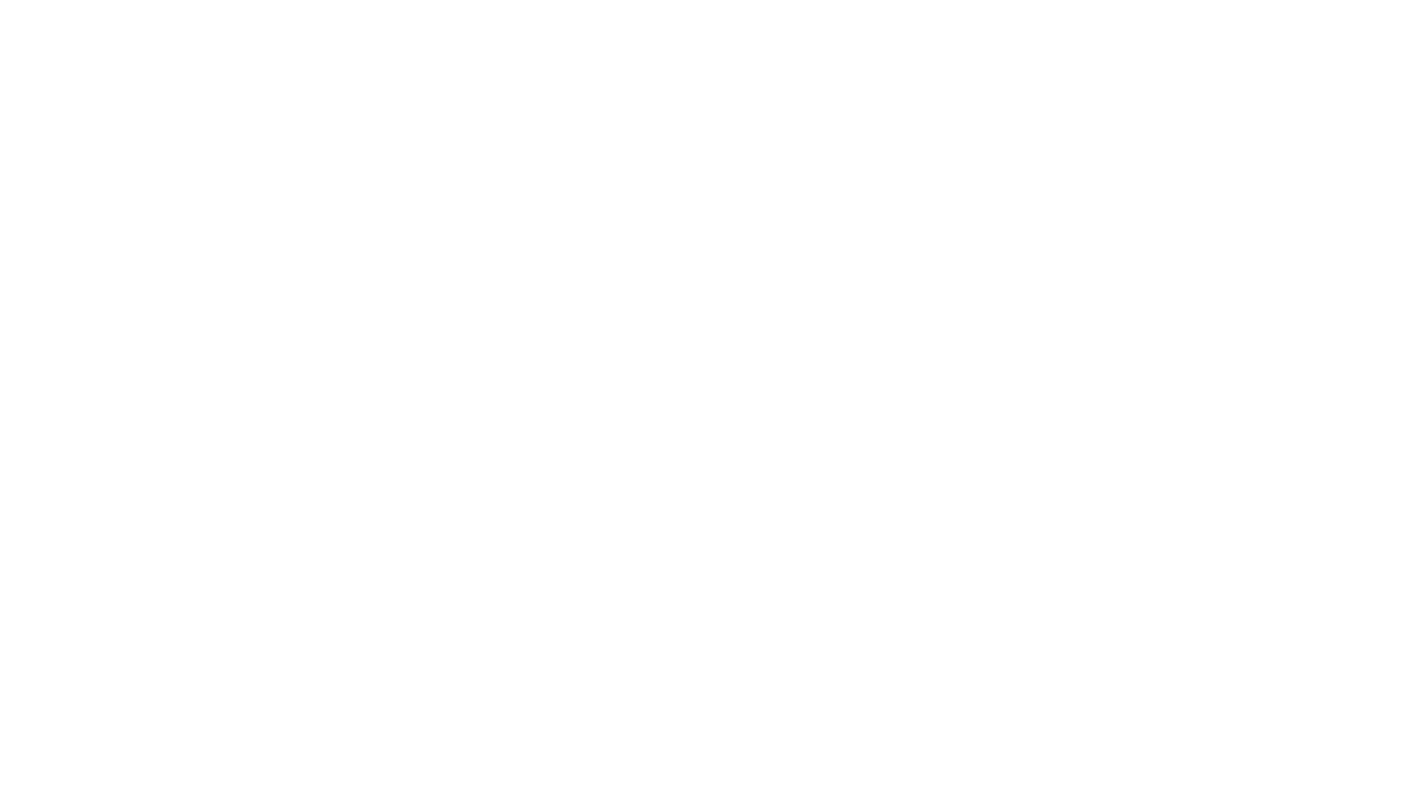
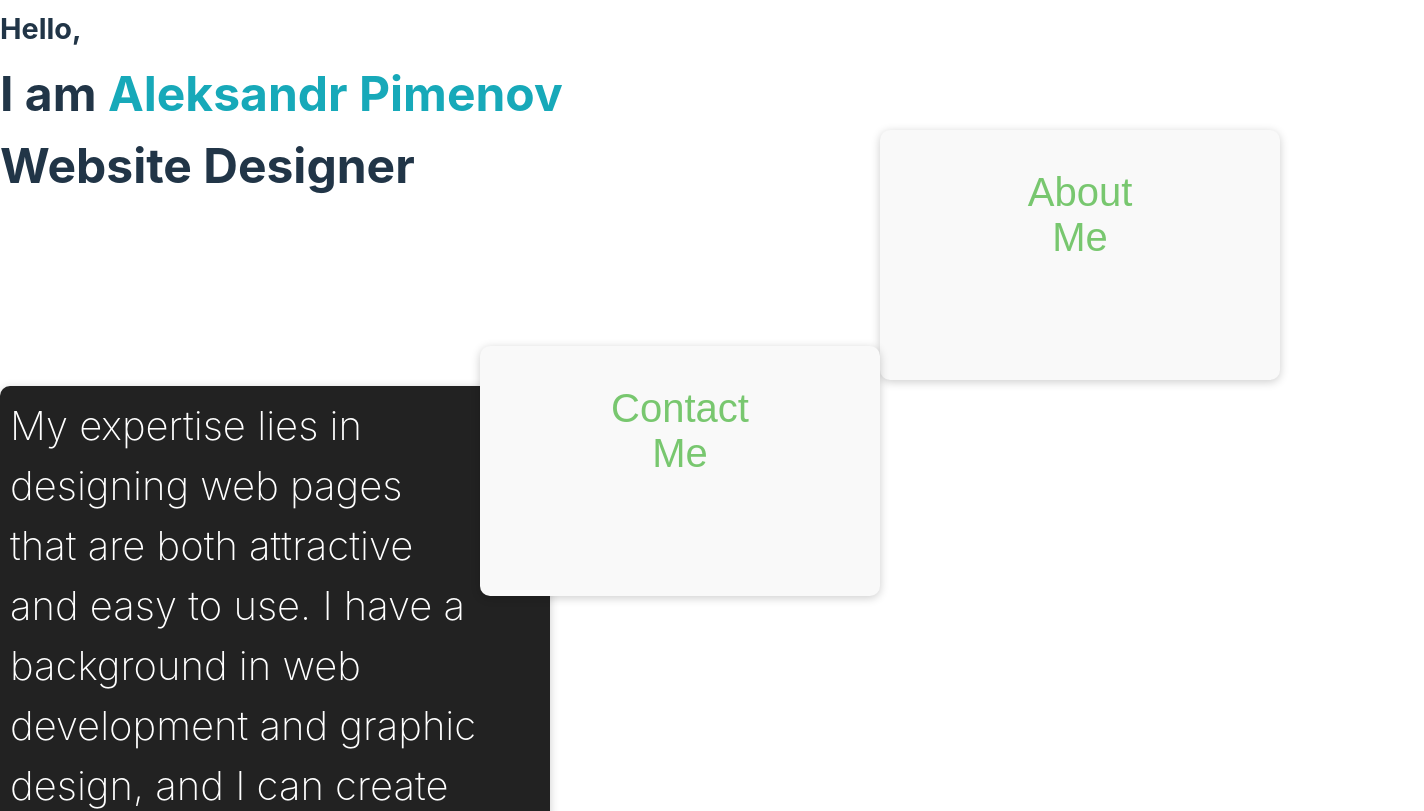
Before and after one commit to AleksPimen/COMP229ASSIGNMENT1, a React (Vite) app: page / in a window 1280 px wide. Shown: the part 200-1011 px from the top of the page, 1424 px wide, since content can reach past the window. Before the commit the page ends 834 px from the top, so only its background shows below. Built offline with nearby package versions, Linux system fonts and the light colour scheme.

Commit message:
home page edits

```diff
--- a/components/Home.jsx
+++ b/components/Home.jsx
@@ -1,3 +1,27 @@
+import { Link } from 'react-router-dom';
+import '../src/index.css'
+
 export default function Home() {
-     return <p>Hello World!</p>
-}
+     return <>
+
+     <section id="intro">
+          <div className="introContent">
+          <span className="hello">Hello,</span><br/>
+          <span className="introText">I am <span className="introName">Aleksandr Pimenov</span>
+          <br/>Website Designer</span>
+          <Link to="/about"><button className="WebButtons">About Me</button></Link>
+          <br />
+          <br />
+          <br />
+          <Link to="/contact"><button className="WebButtons">Contact Me</button></Link>
+          <p className="introPara">My expertise lies in designing web pages that are both attractive and easy to use. I have a background in web development and graphic design, and I can create websites that suit different needs and preferences.</p>
+
+
+          </div>
+
+
+     </section>
+
+
+     </>
+     }
--- a/components/Layout.jsx
+++ b/components/Layout.jsx
@@ -1,11 +1,16 @@
 import React from 'react';
 import { Link } from 'react-router-dom';
+import logo from '../src/images/logo.ico';
+
 export default function Layout() {
     return (
     <>
-    <h1>My Portfolio</h1>
+
+    <h1>
+        < img src={logo}alt="logo" className="logo" width="50px" height="50px"/>My Portfolio
+    </h1>
     <nav>
-     <Link to="/">Home</Link> | <Link to="/about">About Me</Link> | <Link to="/education">Services</Link>| <Link to="/project">Projects Page</Link>| <Link to="/contact">Contact Me</Link>
+     <Link to="/">Home</Link> | <Link to="/about">About Me</Link> | <Link to="/services">Services</Link>| <Link to="/project">Projects Page</Link>| <Link to="/contact">Contact Me</Link>
     </nav>
     <hr />
 
--- a/src/index.css
+++ b/src/index.css
@@ -34,20 +34,35 @@ h1 {
   font-size: 3.2em;
   line-height: 1.1;
 }
+.WebButtons{
 
+
+  padding: 3em;
+  padding-top: 1em;
+
+
+  justify-content: center;
+}
 button {
-  border-radius: 8px;
-  border: 1px solid transparent;
-  padding: 0.6em 1.2em;
-  font-size: 1em;
-  font-weight: 500;
-  font-family: inherit;
-  background-color: #1a1a1a;
+  font-size: 40px;
+
+  padding: 10px;
+  background-color: #222222;
+  border-radius: 10px;
+  color: rgb(120, 199, 111);
+  border: none;
   cursor: pointer;
-  transition: border-color 0.25s;
+  max-width: 400px;
+  text-align: center;
+  box-shadow: 0px 2px 10px rgba(0, 0, 0, 0.2);
+
+
+  float: right;
+
 }
+
 button:hover {
-  border-color: #646cff;
+  background-color: #5f5f5f;
 }
 button:focus,
 button:focus-visible {
@@ -73,11 +88,6 @@ font-size:x-large;
 
 }
 
-
-
-
-
-
 .bg{
   position:absolute;
   top: -4em;
@@ -95,23 +105,31 @@ font-size:x-large;
   padding-top: 1em;
   font-size: 3em;
   font-weight: 700;
-
   justify-content: center;
 }
 
 .hello {
-  font-size: 1.75rem;
+  font-size: 1.8rem;
   font-weight:100px;
 }
 
 .introName {
-  color: Blue;
+  color: rgb(23, 169, 185);
 }
+
 
 
 .introPara {
   font-size: 40px;
-  font-weight: 100;
+  font-weight: 200;
+  color: rgb(255, 255, 255);
+  padding: 10px;
+  background-color: #222222;
+  border-radius: 10px;
+  width: 550px;
+  box-sizing: border-box;
+  box-shadow: 0px 2px 10px rgba(0, 0, 0, 0.2);
+
 }
 
 .btn {
```
Also changed, not shown: 1 other file (tests, documents, lock files or other folders).
